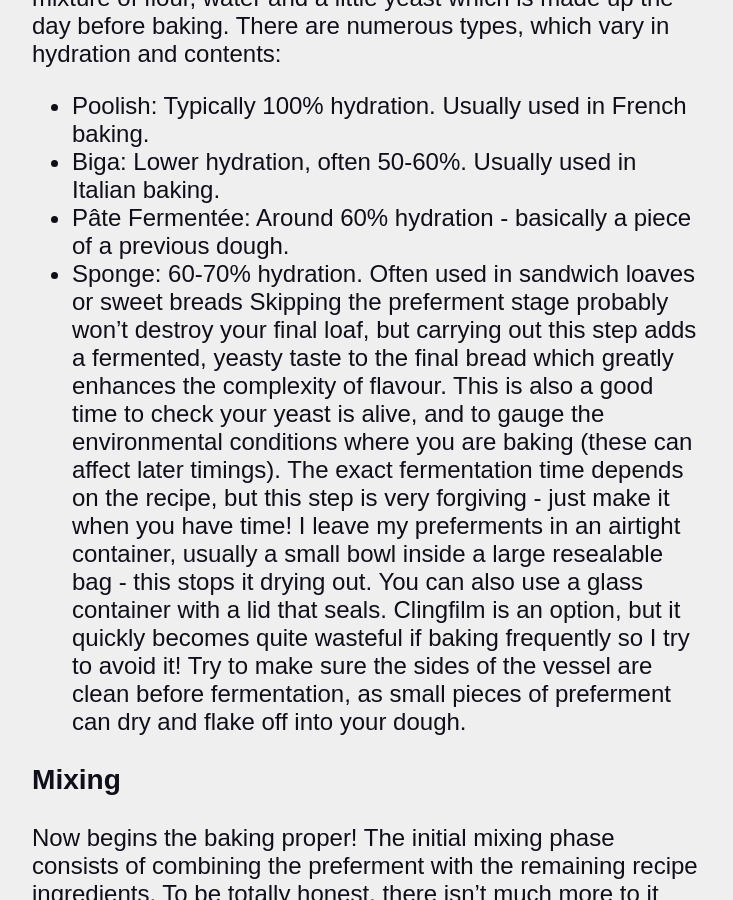
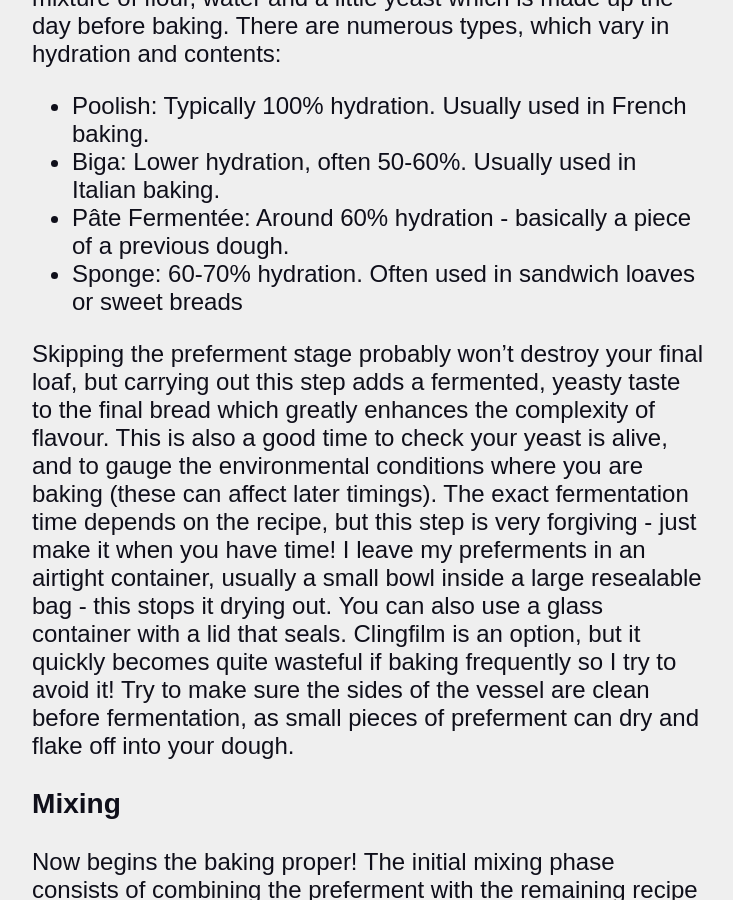
Before and after one commit to jackjazb/jackjazb.github.io, a Jekyll site: the page built from docs/_posts/2024-08-02-home-baked-bread.md, in a window 1280 px wide and 900 px high, scrolled down 3351 px. Shown: the whole window, without its empty margins (16-749 px from the left). Built offline with Jekyll 4.4.1, drawn with Linux system fonts in a browser that asks for light colours; some web fonts are replaced; some of the changed text lies outside the part shown.

Commit message:
Fix markdown

```diff
--- a/docs/_posts/2024-08-02-home-baked-bread.md
+++ b/docs/_posts/2024-08-02-home-baked-bread.md
@@ -43,6 +43,7 @@ Most recipes being with a preferment. This is essentially a mixture of flour, wa
 - Biga: Lower hydration, often 50-60%. Usually used in Italian baking.
 - Pâte Fermentée: Around 60% hydration - basically a piece of a previous dough.
 - Sponge: 60-70% hydration. Often used in sandwich loaves or sweet breads
+
 Skipping the preferment stage probably won't destroy your final loaf, but carrying out this step adds a fermented, yeasty taste to the final bread which greatly enhances the complexity of flavour. This is also a good time to check your yeast is alive, and to gauge the environmental conditions where you are baking (these can affect later timings). The exact fermentation time depends on the recipe, but this step is very forgiving - just make it when you have time! I leave my preferments in an airtight container, usually a small bowl inside a large resealable bag - this stops it drying out. You can also use a glass container with a lid that seals. Clingfilm is an option, but it quickly becomes quite wasteful if baking frequently so I try to avoid it! Try to make sure the sides of the vessel are clean before fermentation, as small pieces of preferment can dry and flake off into your dough.
 
 ### Mixing
@@ -59,6 +60,7 @@ For higher hydration dough, I tend to use the "stretch and fold" technique. Ther
 
 - With a wet hand, grab one side of the dough, stretch it upwards, then fold it back down, sticking it onto the other side of the dough.
 - Perform three more folds on each side of the dough
+
 Some recipes may benefit from both kneading and stretching and folding, so some experimentation is worthwhile; kneading is obviously less convenient than the alternative, which can be done entirely within the confines of the mixing bowl. To check if a dough is developed, the best option is the windowpane test. To perform it, tear off a small chunk of dough with wet hands and stretch it into a flat plane. If the dough stretches thin enough for light to pass through, it is likely developed enough.
 
 ### Bulk Fermentation
@@ -122,20 +124,20 @@ This is my current yeast bread recipe - the baker's percentages for the entire r
 
 ### Preferment
 
-Strong white flour, 150g
-Water, 150g
-Yeast, small pinch
+- Strong white flour, 150g
+- Water, 150g
+- Yeast, small pinch
 
 1. Combine in a glass bowl, scrape sides and place in a resealable plastic bag for 16-24 hours.
 
 ### Dough
 
-Entire preferment
-Strong white flour, 380g
-Wholegrain spelt or rye flour, 50g
-Water, 260g
-Salt, 12g
-Yeast, 5g
+- Entire preferment
+- Strong white flour, 380g
+- Wholegrain spelt or rye flour, 50g
+- Water, 260g
+- Salt, 12g
+- Yeast, 5g
 
 1. Combine all dough ingredients in a large bowl and mix until well combined.
 2. Wait for 15 minutes, then perform one set of stretch and folds.
```
